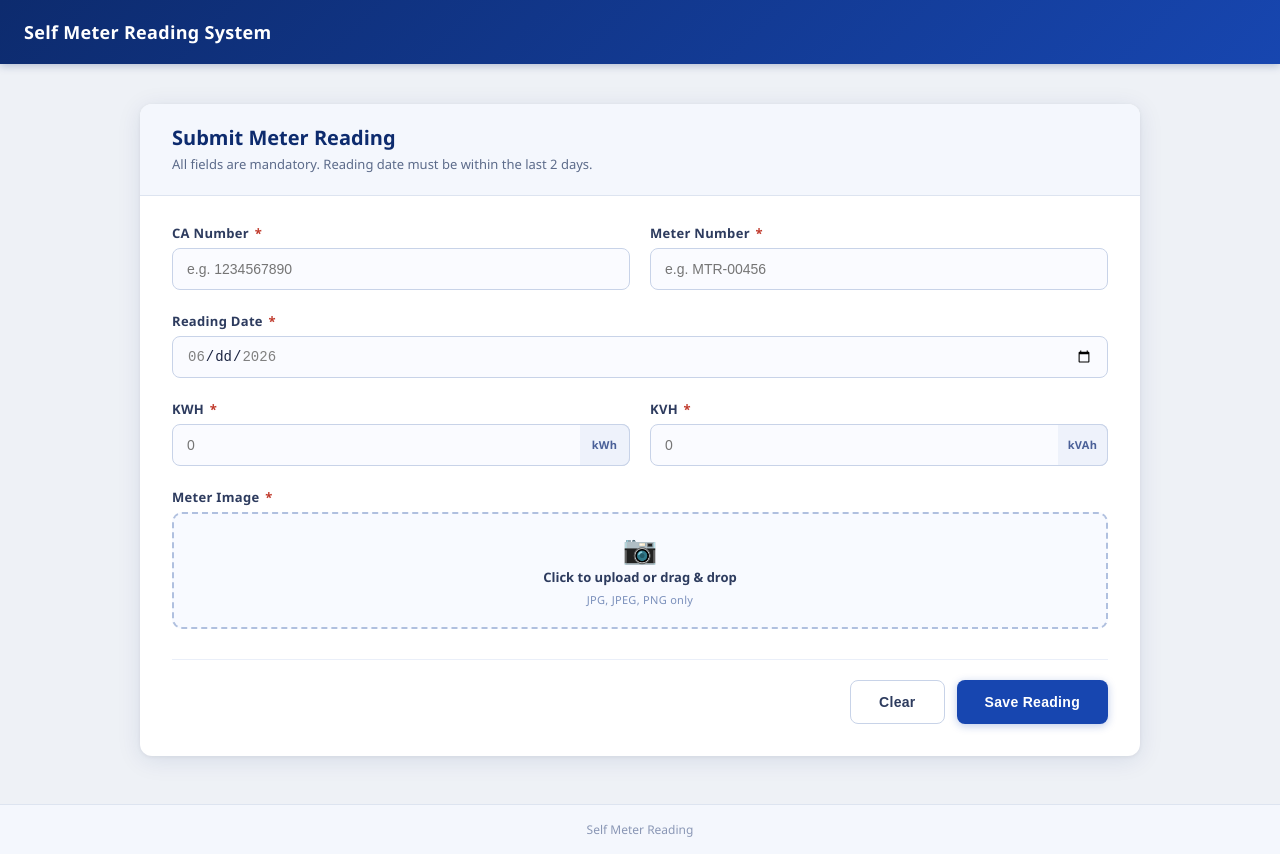
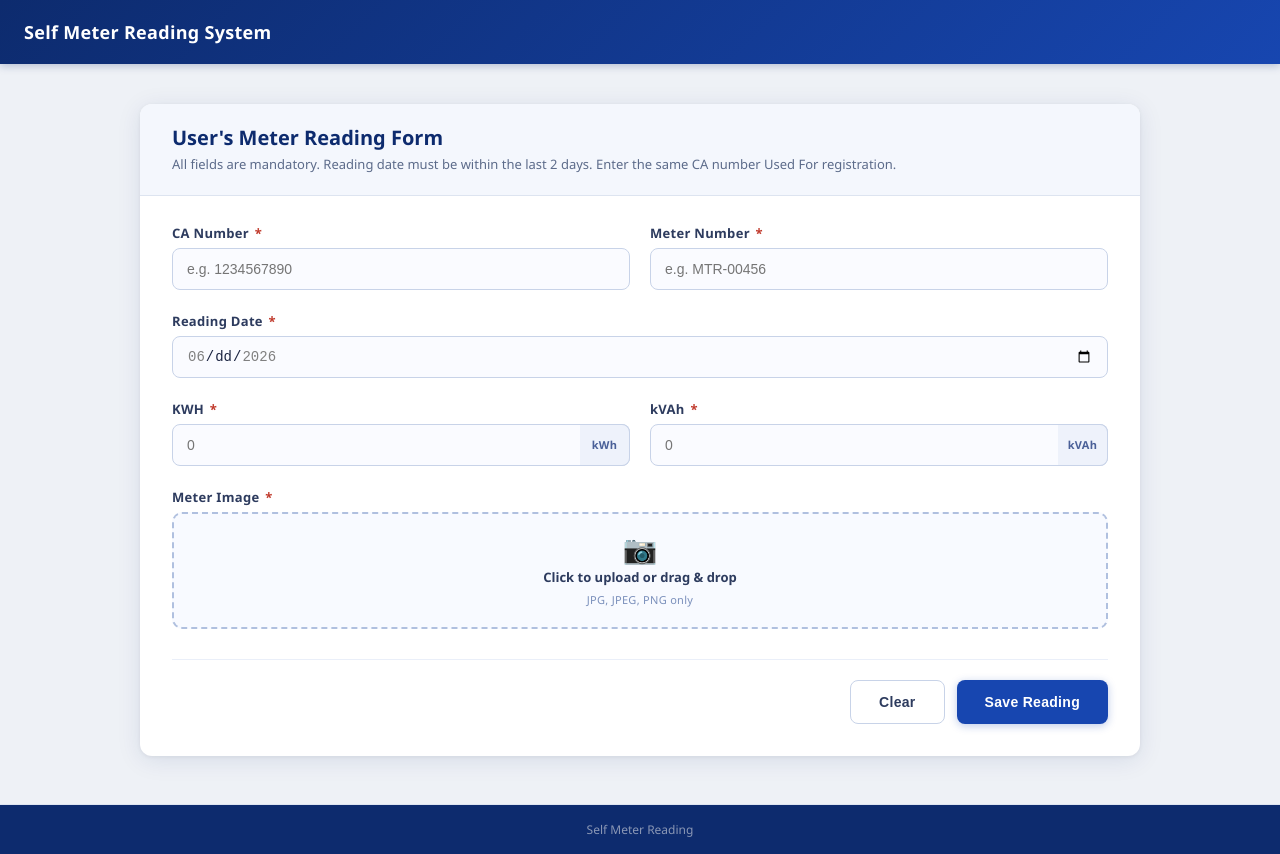
Before and after one commit to garimapurohit/selfMeterReading, a React app in the folder frontend/: page /reading in a window 1280 px wide. Built offline with nearby package versions, Linux system fonts and the light colour scheme; the HTML template or start-up script is replaced by a standard one.

Commit message:
ui changes

```diff
--- a/frontend/src/components/Footer/Footer.css
+++ b/frontend/src/components/Footer/Footer.css
@@ -4,5 +4,5 @@
   font-size: 12px;
   color: #8a97b5;
   border-top: 1px solid #dde4f0;
-  background: #f4f7fd;
+  background: #0d2b6e;
 }
--- a/frontend/src/components/ReadingForm/ReadingForm.jsx
+++ b/frontend/src/components/ReadingForm/ReadingForm.jsx
@@ -22,9 +22,10 @@ const ReadingForm = ({
   return (
     <div className="rform__card">
       <div className="rform__card-header">
-        <h2 className="rform__card-title">Submit Meter Reading</h2>
+        <h2 className="rform__card-title">User's Meter Reading Form</h2>
         <p className="rform__card-subtitle">
           All fields are mandatory. Reading date must be within the last 2 days.
+          Enter the same CA number Used For registration.
         </p>
       </div>
 
@@ -117,7 +118,7 @@ const ReadingForm = ({
 
           <div className="rform__field">
             <label className="rform__label" htmlFor="kvh">
-              KVH <span className="rform__required">*</span>
+              kVAh <span className="rform__required">*</span>
             </label>
             <div className="rform__unit-wrap">
               <input
```
